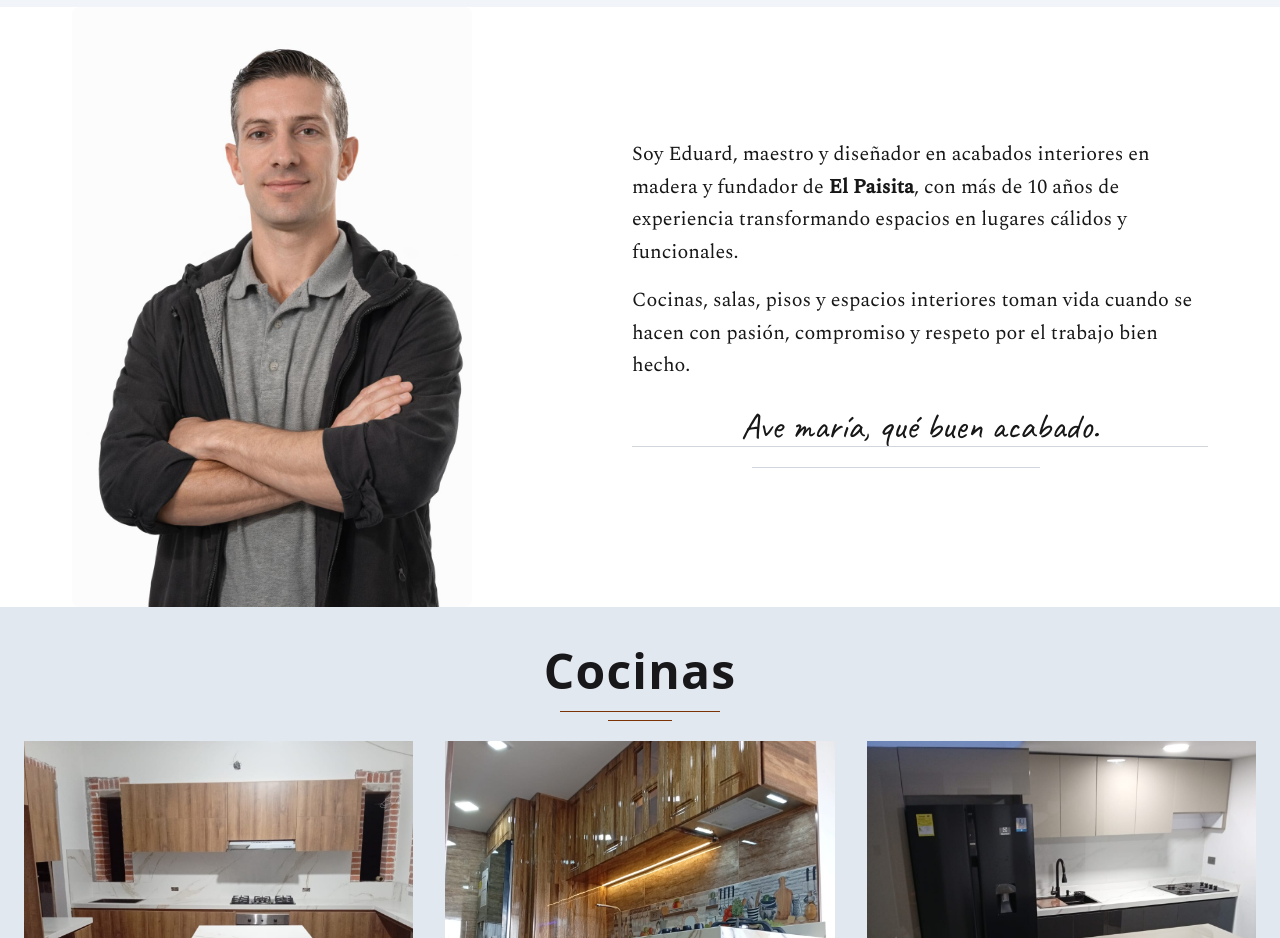
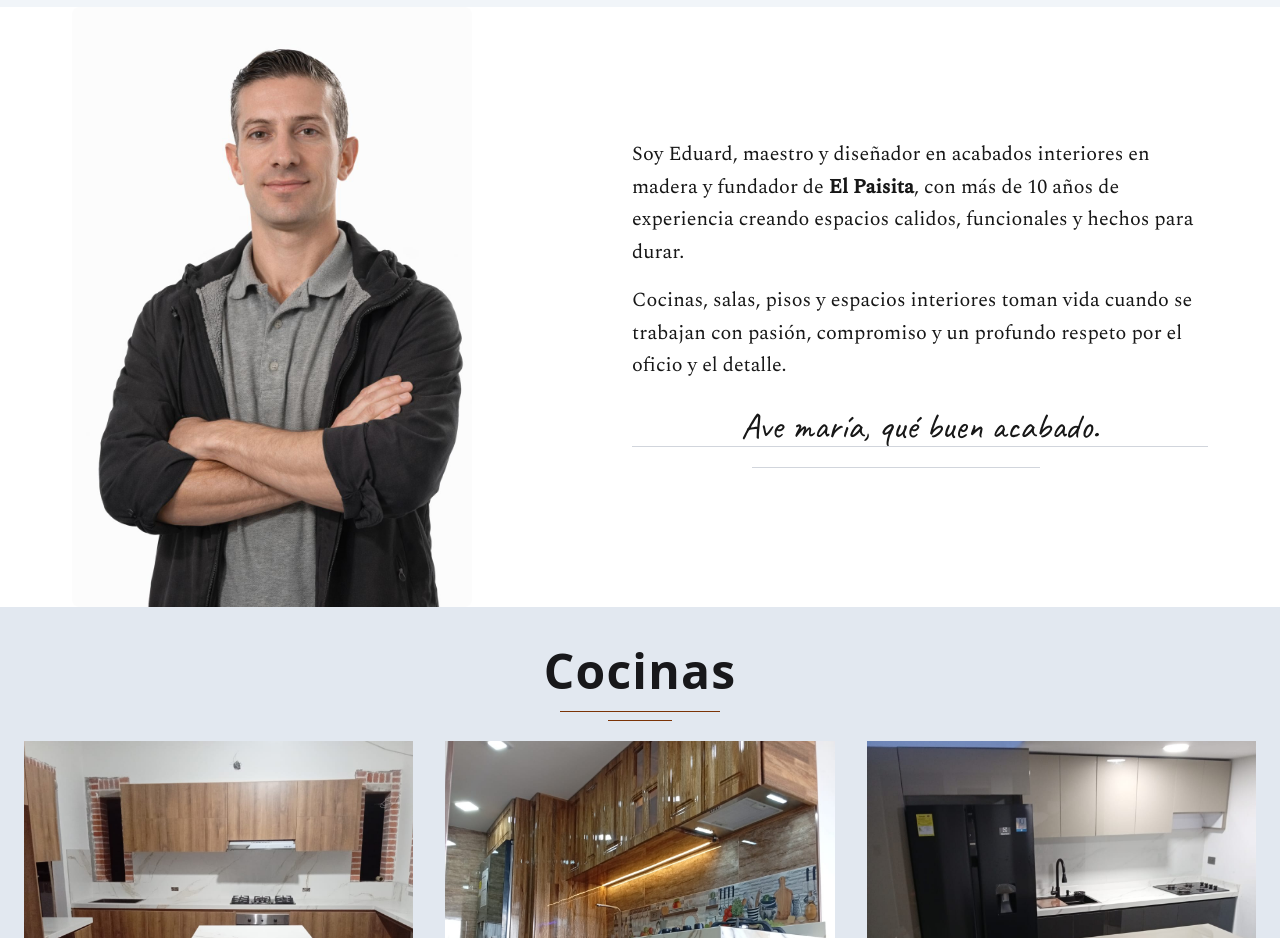
Before and after one commit to DavidGnete/ElPaisa, a Next.js app: page / in a window 1280 px wide. Shown: the part 1160-2098 px from the top of the page. Built offline with nearby package versions, Linux system fonts and the light colour scheme; a web font is replaced by a local one.

Commit message:
update text already

```diff
--- a/src/app/(page)/profile/ProfileDescription.tsx
+++ b/src/app/(page)/profile/ProfileDescription.tsx
@@ -29,12 +29,12 @@
   <p className={`${StyleSpectral.className} leading-relaxed text-base sm:text-lg md:text-xl`}>
     Soy Eduard, maestro y diseñador en acabados interiores en madera y fundador de
     <span className="font-semibold">   El Paisita</span>, con más de 10 años de experiencia
-    transformando espacios en lugares cálidos y funcionales.
+    creando espacios calidos, funcionales y hechos para durar.
   </p>
 
   <p className={`${StyleSpectral.className} leading-relaxed text-base sm:text-lg md:text-xl mt-4`}>
-    Cocinas, salas, pisos y espacios interiores toman vida cuando se hacen con pasión,
-    compromiso y respeto por el trabajo bien hecho.
+    Cocinas, salas, pisos y espacios interiores toman vida cuando se trabajan con pasión,
+    compromiso y un profundo respeto por el oficio y el detalle.
   </p>
     <div className='flex flex-col justify-center'>
   <p className={`${CaveatStyle.className}  text-center text-3xl sm:text-4xl font-normal mt-6`}>
```
